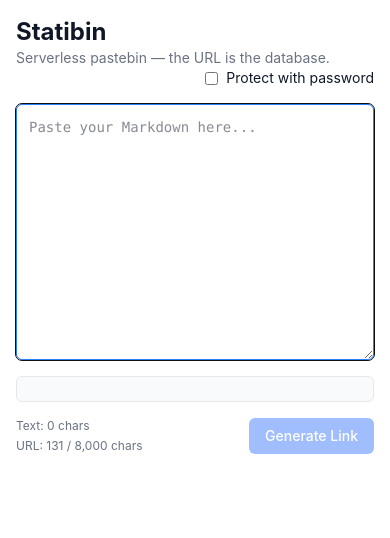
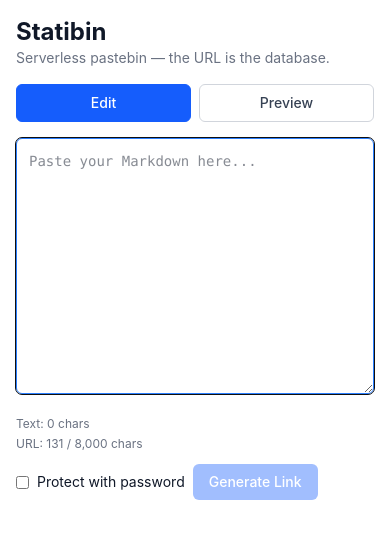
Before and after one commit to bal16/statibin, a React (Vite) app: page / in a window 390 px wide. Shown: the top 538 px of the page. Built offline with nearby package versions, Linux system fonts and the light colour scheme.

Commit message:
feat(create): mobile tab toggle + footer password cluster
- Edit/Preview tab switch below md, split-view unchanged on desktop
- preview min-h matches textarea (min-h-64/md:min-h-96)
- move password toggle beside Generate Link, small inline input
- header back to brand-only

```diff
--- a/src/screens/CreatePage.tsx
+++ b/src/screens/CreatePage.tsx
@@ -17,6 +17,8 @@ export function CreatePage({ initialText }: { initialText: string }) {
   // Snapshot of the text the user explicitly allowed to render above the
   // preview cutoff. Compared by reference: any edit re-gates the preview.
   const [previewOverride, setPreviewOverride] = useState("");
+  // Mobile-only tab (PRD §5.1): below md show one panel at a time.
+  const [mobileTab, setMobileTab] = useState<"edit" | "preview">("edit");
 
   const estLen = estimateLength(text, withPassword);
   const canGenerate = text.length > 0 && estLen <= HARD_LIMIT && !busy;
@@ -45,36 +47,39 @@ export function CreatePage({ initialText }: { initialText: string }) {
 
   return (
     <div className="mx-auto space-y-4 p-4 max-w-6xl">
-      <header className="flex flex-col justify-between md:flex md:flex-row">
-        <section className="flex-1">
+      <header>
         <h1 className="text-2xl font-bold">{strings.appTitle}</h1>
         <p className="text-sm text-gray-500 dark:text-gray-400">{strings.appTagline}</p>
-        </section>
-        <section className="min-w-64 space-y-2">
-          <label className="flex flex-row-reverse items-center gap-2 text-sm">
-            {strings.protectWithPassword}
-            <input
-              type="checkbox"
-              checked={withPassword}
-              onChange={(e) => setWithPassword(e.target.checked)}
-            />
-          </label>
-          {withPassword && (
-            <input
-              type="password"
-              autoComplete="off"
-              value={password}
-              onChange={(e) => setPassword(e.target.value)}
-              placeholder={strings.passwordPlaceholder}
-              className="w-full rounded-md border border-gray-300 p-2 text-sm dark:border-gray-600 dark:bg-gray-800 dark:text-gray-100"
-            />
-          )}
-        </section>
       </header>
 
+      {/* Mobile tab switch (md:hidden): desktop always shows split-view. */}
+      <div className="flex gap-2 md:hidden" role="tablist" aria-label="Editor mode">
+        {(["edit", "preview"] as const).map((tab) => (
+          <button
+            key={tab}
+            role="tab"
+            aria-selected={mobileTab === tab}
+            onClick={() => setMobileTab(tab)}
+            className={`flex-1 rounded-md border px-3 py-2 text-sm font-medium ${
+              mobileTab === tab
+                ? "border-blue-600 bg-blue-600 text-white"
+                : "border-gray-300 text-gray-700 dark:border-gray-600 dark:text-gray-300"
+            }`}
+          >
+            {tab === "edit" ? strings.edit : strings.preview}
+          </button>
+        ))}
+      </div>
+
       <main className="grid gap-4 md:grid-cols-2 ">
+        <div className={mobileTab === "preview" ? "hidden md:block" : ""}>
           <MarkdownEditor value={text} onChange={setText} placeholder={strings.editorPlaceholder} />
-        <section className="rounded-md border border-gray-200 bg-gray-50 p-3 dark:border-gray-700 dark:bg-gray-900 max-h-112 overflow-auto">
+        </div>
+        <section
+          className={`rounded-md border border-gray-200 bg-gray-50 p-3 dark:border-gray-700 dark:bg-gray-900 min-h-64 md:min-h-96 max-h-112 overflow-auto ${
+            mobileTab === "edit" ? "hidden md:block" : ""
+          }`}
+        >
           {previewGated ? (
             <p className="text-sm text-gray-500 dark:text-gray-400">
               {strings.previewDisabledLarge}{" "}
@@ -92,8 +97,27 @@ export function CreatePage({ initialText }: { initialText: string }) {
       </main>
 
       <footer className="space-y-8">
-        <div className="flex items-center justify-between">
+        <div className="flex flex-wrap items-center justify-between gap-3">
           <PayloadMeter textLength={text.length} urlLength={estimateLength(text, withPassword)} />
+          <div className="flex flex-wrap items-center gap-2">
+            <label className="flex items-center gap-2 text-sm">
+              <input
+                type="checkbox"
+                checked={withPassword}
+                onChange={(e) => setWithPassword(e.target.checked)}
+              />
+              {strings.protectWithPassword}
+            </label>
+            {withPassword && (
+              <input
+                type="password"
+                autoComplete="off"
+                value={password}
+                onChange={(e) => setPassword(e.target.value)}
+                placeholder={strings.passwordPlaceholder}
+                className="w-36 rounded-md border border-gray-300 p-2 text-sm sm:w-44 dark:border-gray-600 dark:bg-gray-800 dark:text-gray-100"
+              />
+            )}
             <button
               onClick={onGenerate}
               disabled={!canGenerate}
@@ -102,6 +126,7 @@ export function CreatePage({ initialText }: { initialText: string }) {
               {strings.generateLink}
             </button>
           </div>
+        </div>
         {link && <ShareCard link={link} />}
       </footer>
     </div>
```
Lines whose indentation alone changed are shown as unchanged.
